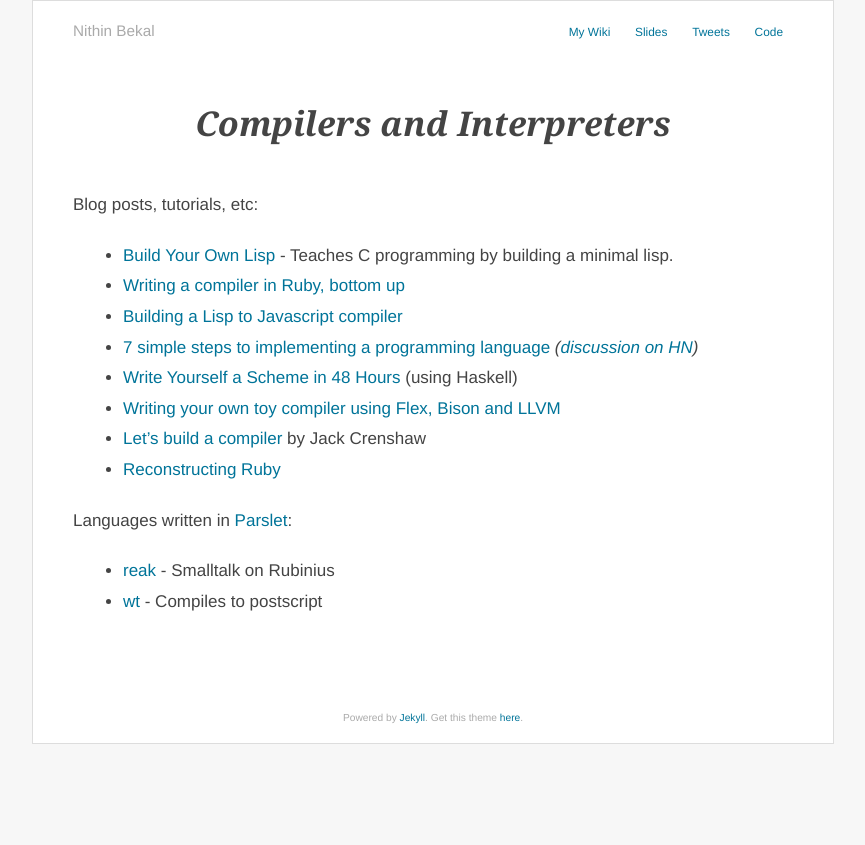
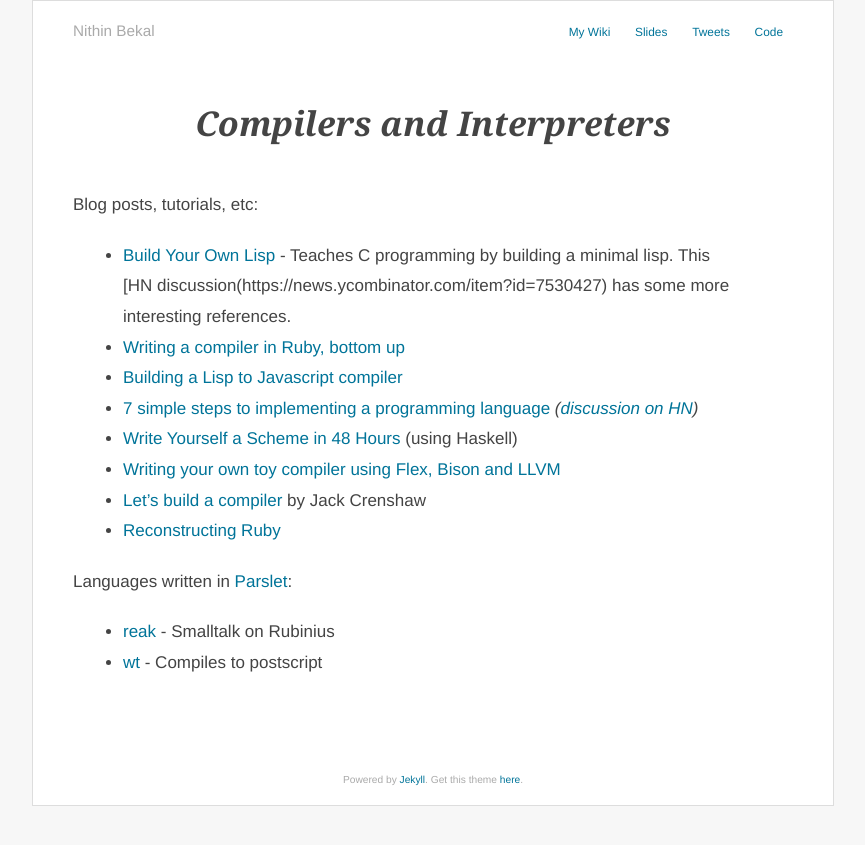
Before and after one commit to nithinbekal/nithinbekal.github.io, a Jekyll site: the page built from notes/compilers/index.md, in a window 1280 px wide. Shown: the top 845 px of the page, without its empty margins (207-1072 px from the left). Built offline with Jekyll 4.4.1, drawn with Linux system fonts in a browser that asks for light colours.

Commit message:
Add bookmark to compilers notes

```diff
--- a/notes/compilers/index.md
+++ b/notes/compilers/index.md
@@ -6,7 +6,7 @@ date:   2014-06-07 12:00:00
 
 Blog posts, tutorials, etc:
 
-* [Build Your Own Lisp](http://www.buildyourownlisp.com/) - Teaches C programming by building a minimal lisp.
+* [Build Your Own Lisp](http://www.buildyourownlisp.com/) - Teaches C programming by building a minimal lisp. This [HN discussion(https://news.ycombinator.com/item?id=7530427) has some more interesting references.
 * [Writing a compiler in Ruby, bottom up](http://www.hokstad.com/compiler)
 * [Building a Lisp to Javascript compiler](http://honza.ca/2013/05/building-a-lisp-to-javascript-compiler)
 * [7 simple steps to implementing a programming language](http://kjetilvalle.com/posts/implement-a-programming-language.html)
```
